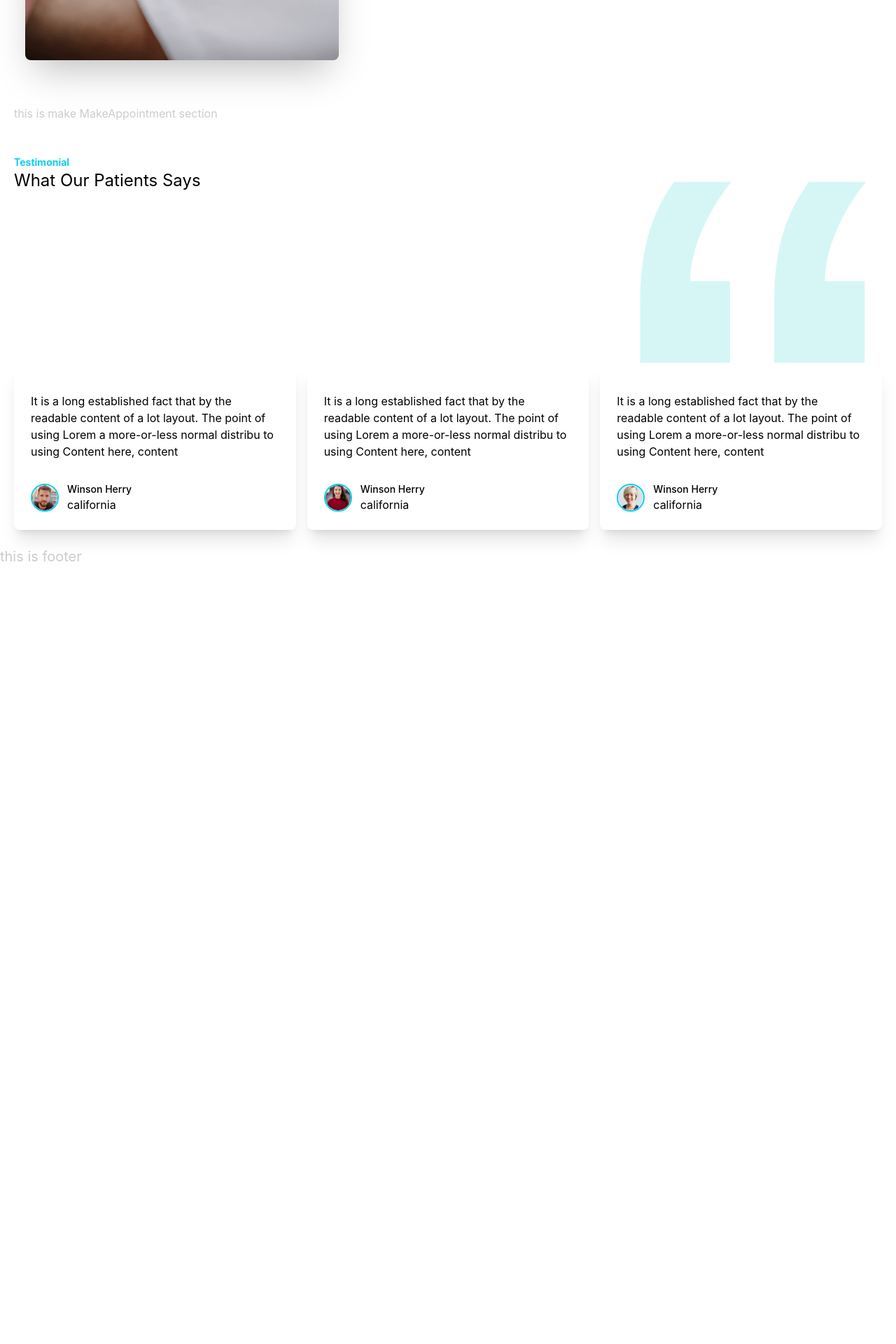
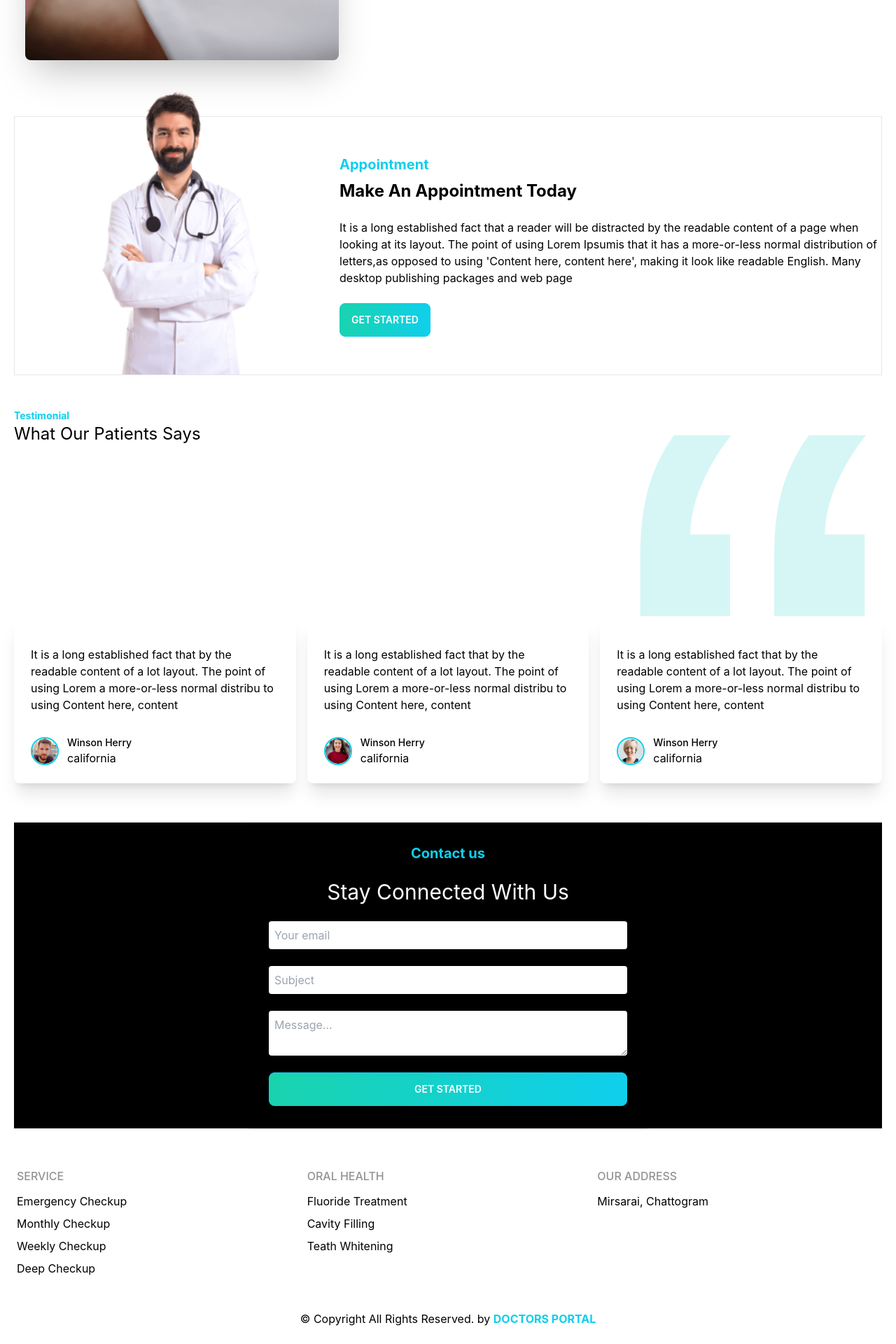
Before and after one commit to mayrajuddin/doctors-portal, a React (Create React App) app: page / in a window 1280 px wide. Shown: the part 2016-3936 px from the top of the page at 70% size. Before the commit the page ends 2825 px from the top, so only its background shows below. Built offline with nearby package versions, Linux system fonts and the light colour scheme.

Commit message:
contact us footer added

```diff
--- a/src/Components/Shared/Footer/Footer.js
+++ b/src/Components/Shared/Footer/Footer.js
@@ -1,10 +1,38 @@
 import React from 'react';
+import { Link } from 'react-router-dom';
 
 const Footer = () => {
     return (
-        <div>
-            <h2 className="text-xl">this is footer</h2>
-        </div>
+        <footer className="p-6 text-black ">
+            <div className="container grid grid-cols-1 mx-auto gap-x-3 gap-y-8 sm:grid-cols-2 md:grid-cols-3">
+                <div className="flex flex-col gap-3">
+                    <h2 className="font-medium uppercase text-[#939393]">service</h2>
+                    <div className="flex flex-col text-md gap-2">
+                        <Link to="#">Emergency Checkup</Link>
+                        <Link to="#">Monthly Checkup</Link>
+                        <Link to="#">Weekly Checkup</Link>
+                        <Link to="#">Deep Checkup</Link>
+                    </div>
+                </div>
+                <div className="flex flex-col gap-3">
+                    <h2 className="font-medium uppercase text-[#939393]">oral health</h2>
+                    <div className="flex flex-col text-md gap-2">
+                        <Link to="#">Fluoride Treatment</Link>
+                        <Link to="#">Cavity Filling</Link>
+                        <Link to="#">Teath Whitening</Link>
+                    </div>
+                </div>
+                <div className="flex flex-col gap-3">
+                    <h2 className="font-medium uppercase text-[#939393]">our address</h2>
+                    <div className="flex flex-col text-md gap-2">
+                        <p className="capitalize">mirsarai, chattogram</p>
+                    </div>
+                </div>
+            </div>
+            <div className="flex items-center justify-center px-6 pt-12 text-md">
+                <span className="">© Copyright All Rights Reserved. by <span className="font-bold uppercase text-primary">doctors portal</span></span>
+            </div>
+        </footer>
     );
 };
 
--- /dev/null
+++ b/src/Pages/Home/ContactUs/ContactUs.js
@@ -0,0 +1,28 @@
+import React from 'react';
+
+const ContactUs = () => {
+    return (
+        <section className="py-8">
+            <div className='bg-black'>
+                <form className="container w-full max-w-xl p-8 mx-auto space-y-6 rounded-md shadow  ng-untouched ng-pristine ng-valid text-black">
+                    <h2 className="text-center text-xl text-primary font-bold leading-tight">Contact us</h2>
+                    <h3 className="text-3xl capitalize text-white text-center"> stay connected with us</h3>
+                    <div>
+                        <input id="email" type="email" placeholder="Your email" required="" className="block w-full p-2 rounded focus:outline-none focus:ring focus:ring-opacity-25 focus:ring-violet-400 dark:bg-gray-800" />
+                    </div>
+                    <div>
+                        <input id="name" type="text" placeholder="Subject" required="" className="block w-full p-2 rounded focus:outline-none focus:ring focus:ring-opacity-25 focus:ring-violet-400 dark:bg-gray-800" />
+                    </div>
+                    <div>
+                        <textarea id="message" type="text" placeholder="Message..." className="block w-full p-2 rounded autoexpand focus:outline-none focus:ring focus:ring-opacity-25 focus:ring-violet-400 dark:bg-gray-800"></textarea>
+                    </div>
+                    <div>
+                        <button className="btn btn-primary w-full text-white bg-gradient-to-r from-secondary to-primary">Get Started</button>
+                    </div>
+                </form>
+            </div>
+        </section>
+    );
+};
+
+export default ContactUs;
--- a/src/Pages/Home/Home/Home.js
+++ b/src/Pages/Home/Home/Home.js
@@ -5,6 +5,7 @@ import MakeAppointment from '../MakeAppointment/MakeAppointment';
 import Service from '../OurService/Service';
 import Testimonial from '../testimonial/Testimonial';
 import DentalCare from '../DentalCare/DentalCare';
+import ContactUs from '../ContactUs/ContactUs';
 
 const Home = () => {
     return (
@@ -15,6 +16,7 @@ const Home = () => {
             <DentalCare></DentalCare>
             <MakeAppointment></MakeAppointment>
             <Testimonial></Testimonial>
+            <ContactUs></ContactUs>
         </div>
     );
 };
--- a/src/Pages/Home/MakeAppointment/MakeAppointment.js
+++ b/src/Pages/Home/MakeAppointment/MakeAppointment.js
@@ -1,9 +1,20 @@
 import React from 'react';
+import doctor from '../../../assets/images/doctor.png'
 
 const MakeAppointment = () => {
     return (
-        <section className='py-6'>
-            this is make MakeAppointment section
+        <section className='py-6 mt-4'>
+            <div className="hero border">
+                <div className="hero-content flex-col lg:flex-row p-0">
+                    <img src={doctor} className="max-w-md -mt-20" alt='' />
+                    <div className='text-black'>
+                        <h4 className="text-xl capitalize font-bold text-primary pb-2">appointment</h4>
+                        <h4 className="text-2xl capitalize font-bold ">make an appointment today</h4>
+                        <p className="py-6">It is a long established fact that a reader will be distracted by the readable content of a page when looking at its layout. The point of using Lorem Ipsumis that it has a more-or-less normal distribution of letters,as opposed to using 'Content here, content here', making it look like readable English. Many desktop publishing packages and web page</p>
+                        <button className="btn btn-primary text-white bg-gradient-to-r from-secondary to-primary">Get Started</button>
+                    </div>
+                </div>
+            </div>
         </section>
     );
 };
```
